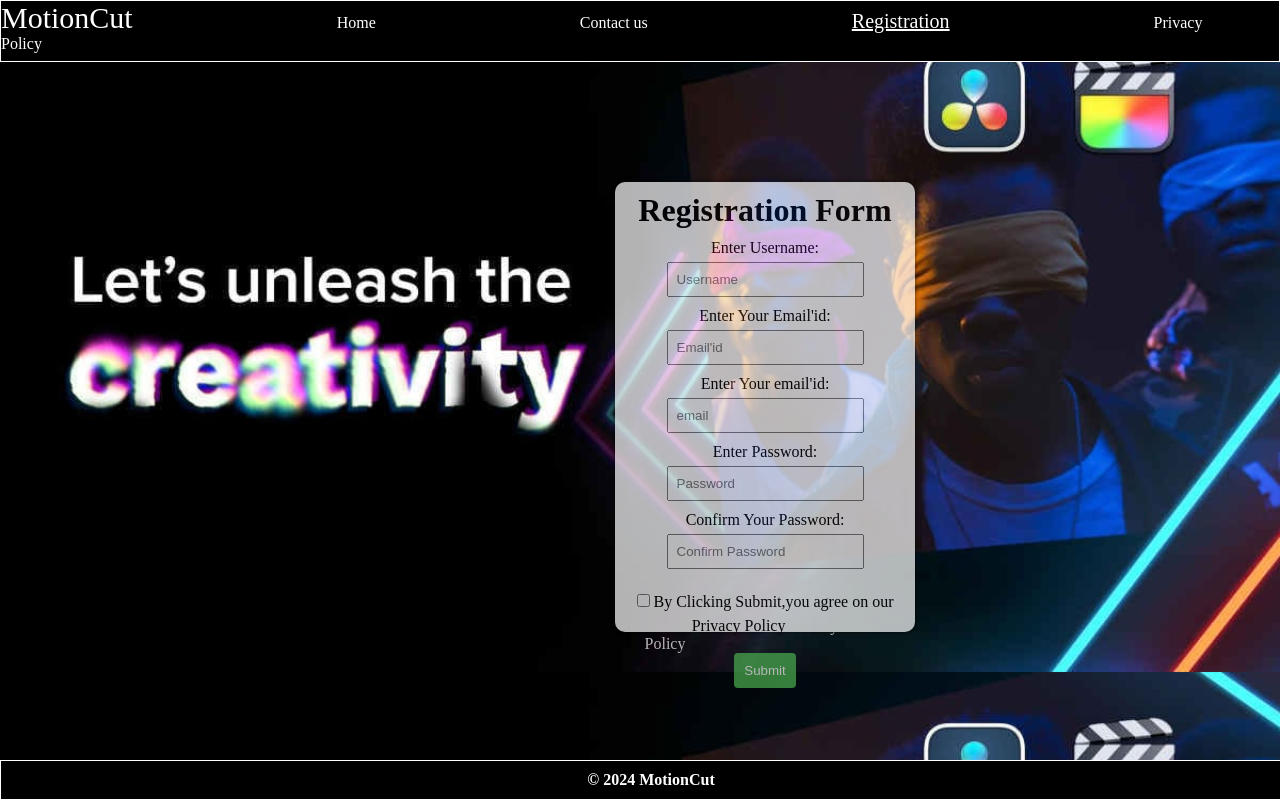
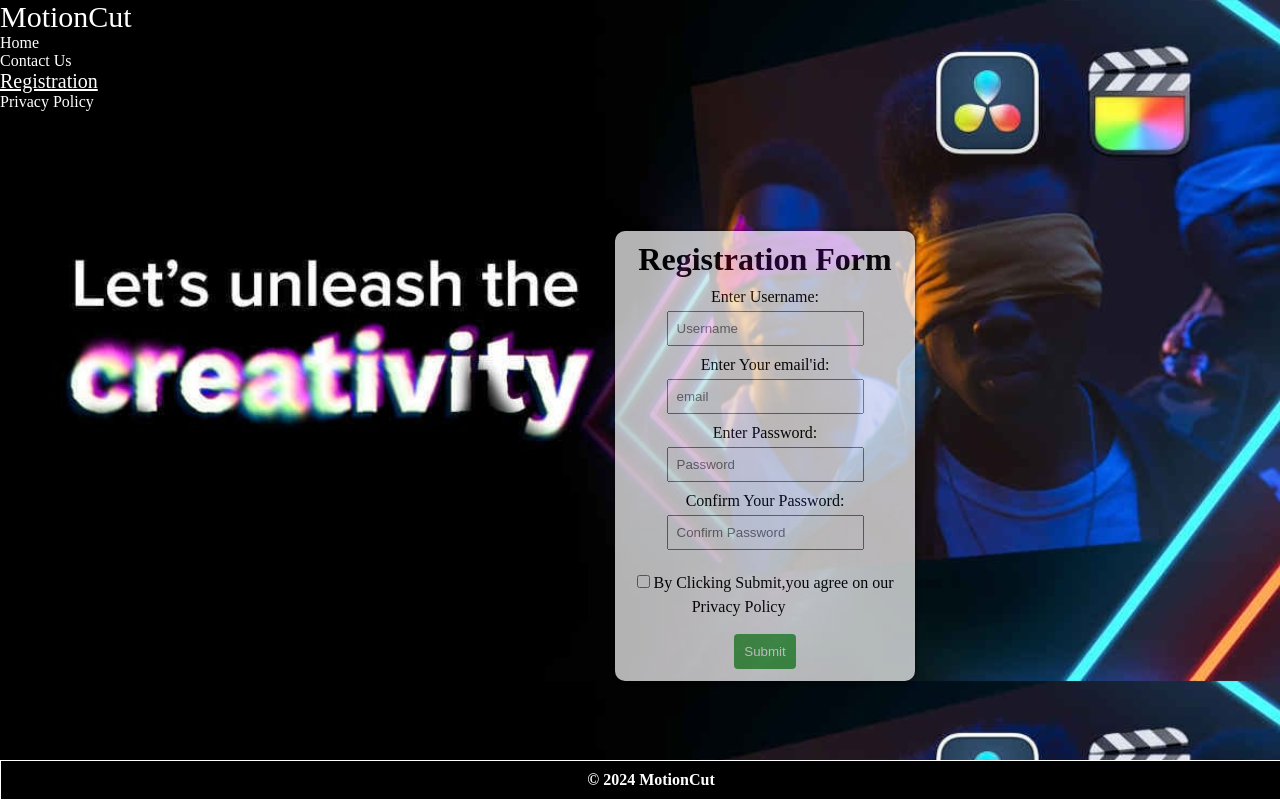
Before and after one commit to aaryapandya12/Registration-page, a plain HTML site: page Registration Form Project/index.html in a window 1280 px wide. Drawn offline with Linux system fonts and the light colour scheme.

Commit message:
Update index.html

```diff
--- a/Registration Form Project/index.html
+++ b/Registration Form Project/index.html
@@ -7,12 +7,14 @@
     <link rel="stylesheet" href="style.css">
 </head>
 <body>
-    <div id="navbar">
-        <a id="logo">MotionCut</a>
-        <a href="#">Home</a>
-        <a href="#">Contact us</a>
-        <a id="registration" href="#">Registration</a>
-        <a href="#">Privacy Policy</a>
+    <div>
+        <ul class="navbar">
+            <li><a href="#" id="logo">MotionCut</a></li>
+            <li><a href="#">Home</a></li>
+            <li><a href="#">Contact Us</a></li>
+            <li><a href="#" id="registration">Registration</a></li>
+            <li><a href="#">Privacy Policy</a></li>
+        </ul>
     </div>
     <div class="container">
         <div class="box">
@@ -21,10 +23,6 @@
                 <label for="username">Enter Username: </label>
                 <br>
                 <input type="text" id="username" placeholder="Username" name="Username" required>
-                <br>
-                <label for="mail">Enter Your Email'id: </label>
-                <br>
-                <input type="text" id="mail" placeholder="Email'id" name="Email" required>
                 <br>
                 <label for="email">Enter Your email'id: </label>
                 <br>
```
